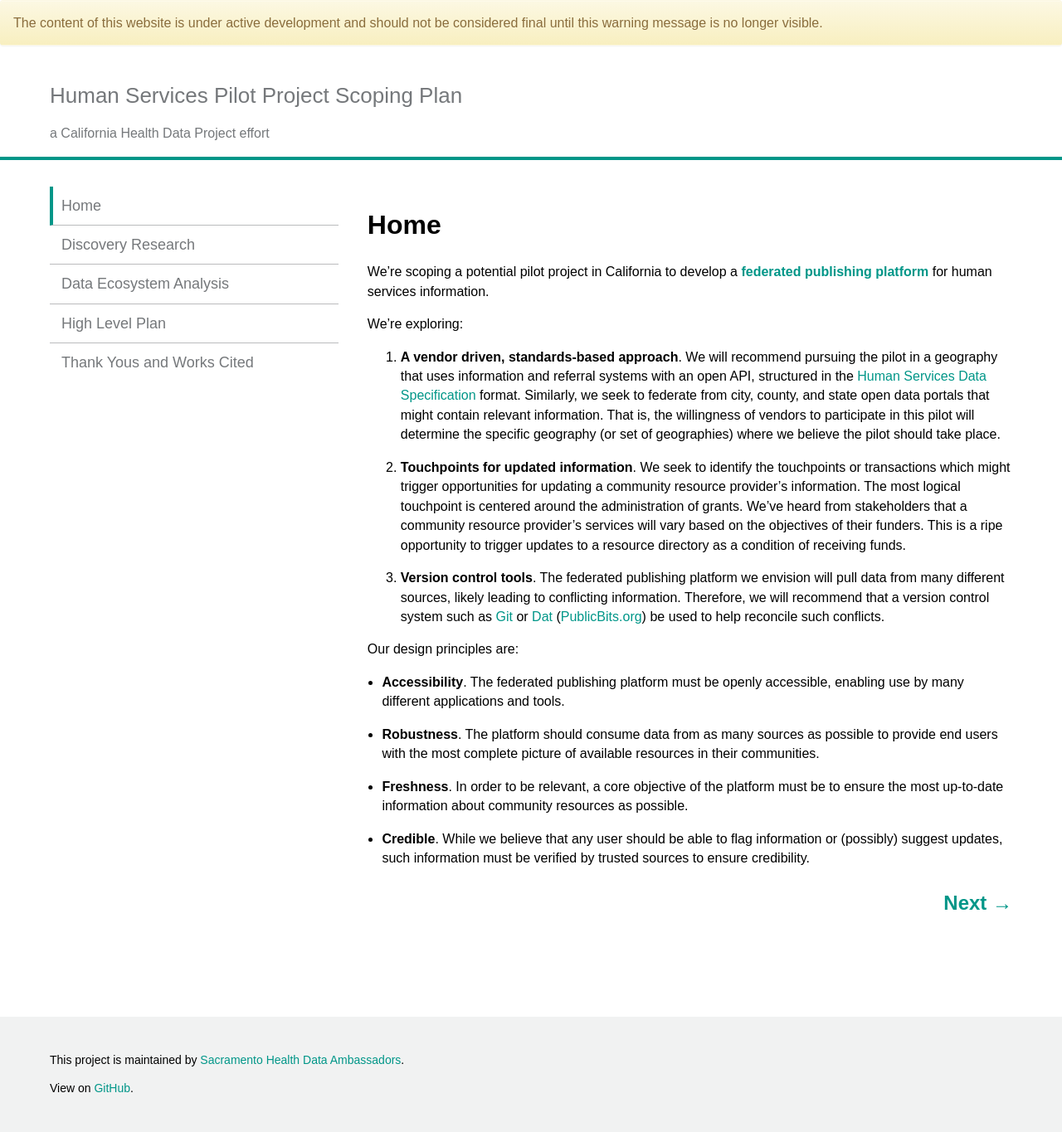
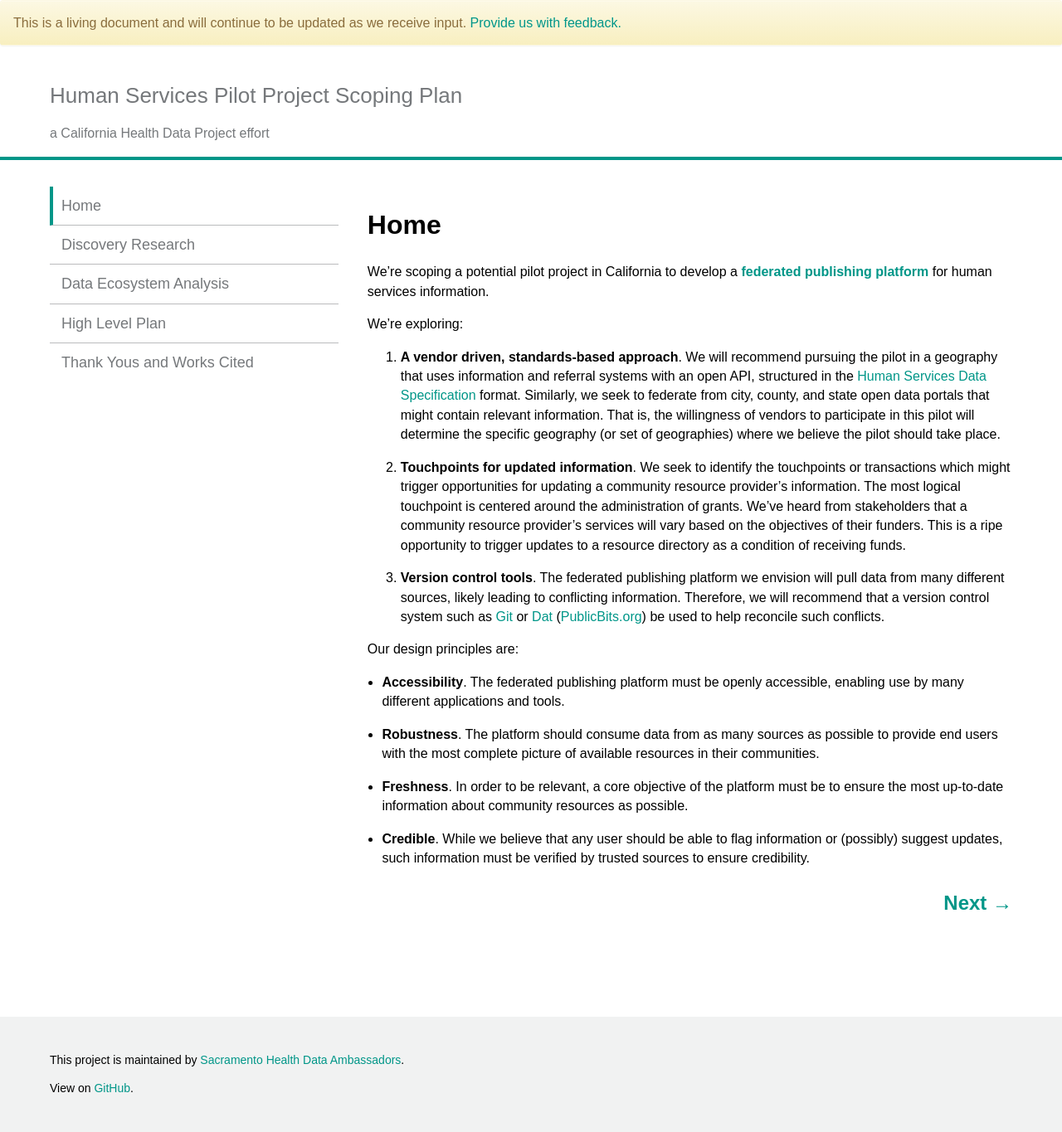
Before and after one commit to joelrip/human-services-scoping-plan, a Jekyll site: the page built from index.md, in a window 1280 px wide. Shown: the whole page at 83% size. Built offline with Jekyll 4.4.1, drawn with Linux system fonts in a browser that asks for light colours.

Commit message:
Update flash message

```diff
--- a/_layouts/default.html
+++ b/_layouts/default.html
@@ -22,7 +22,7 @@
 
   </head>
   <body>
-    <div class="alert alert-warning" role="alert">The content of this website is under active development and should not be considered final until this warning message is no longer visible.</div>
+    <div class="alert alert-warning" role="alert">This is a living document and will continue to be updated as we receive input. <a href="https://github.com/CAHealthData/human-services-scoping-plan/issues">Provide us with feedback.</a></div>
     <div class="container">
       <header role="banner">
         <div class="wrap">
```
